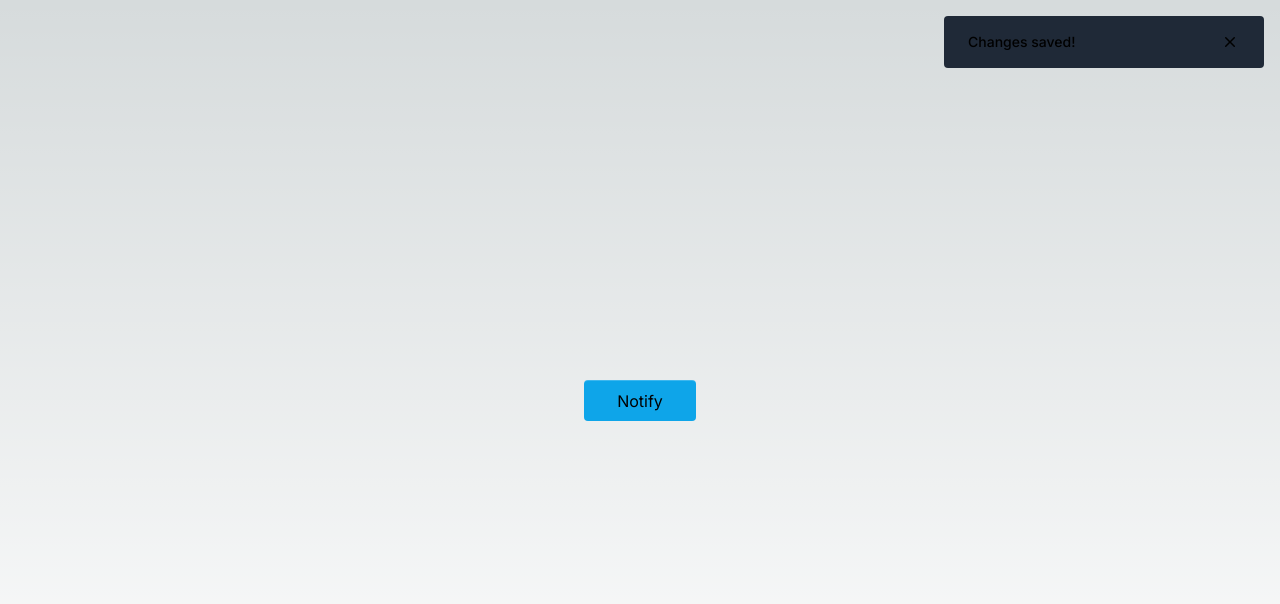
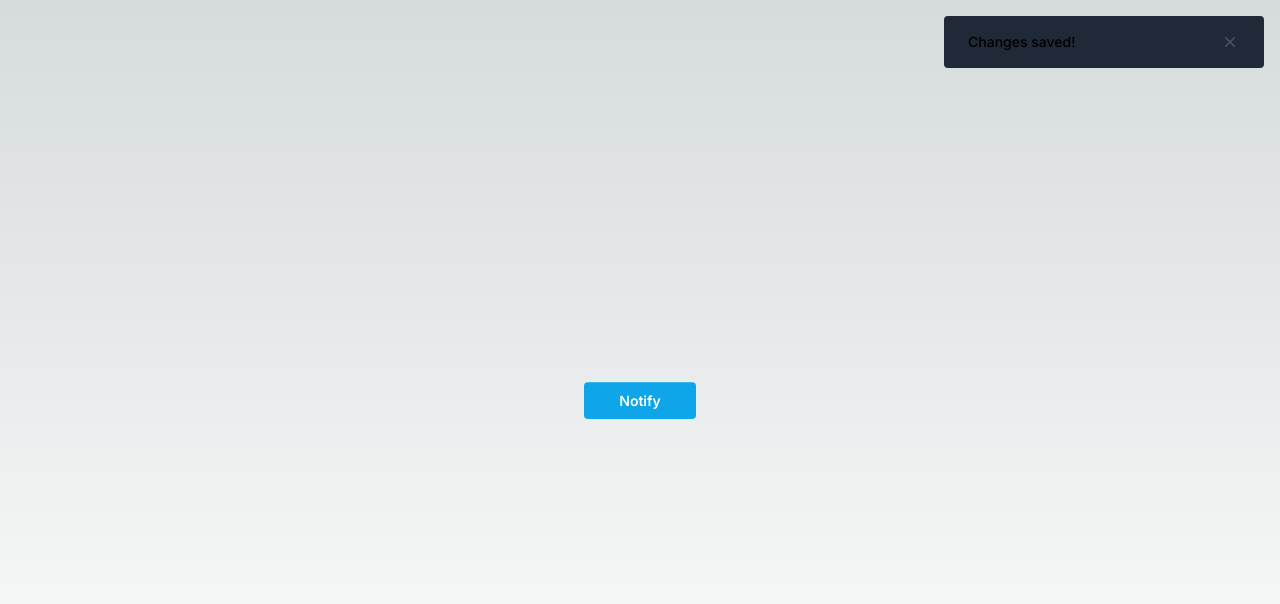
Before and after one commit to midcenturydude7/nextjs-radix-ui-animated-toast, a Next.js app: page / in a window 1280 px wide. Shown: the top 604 px of the page. Built offline with nearby package versions, Linux system fonts and the light colour scheme.

Commit message:
Working with react-toast in radix-ui

```diff
--- a/app/page.tsx
+++ b/app/page.tsx
@@ -8,7 +8,7 @@ import { XMarkIcon } from "@heroicons/react/20/solid";
 export default function Page() {
   return (
     <div className="flex p-2">
-      <button className="text w-28 rounded border-t border-white/20 bg-sky-500 py-2">
+      <button className="w-28 rounded border-t border-white/20 bg-sky-500 py-2 text-sm font-semibold text-white transition focus-visible:outline focus-visible:outline-2 focus-visible:outline-offset-2 focus-visible:outline-sky-400 active:bg-sky-600">
         Notify
       </button>
 
@@ -18,7 +18,7 @@ export default function Page() {
           className="flex items-center justify-between rounded border-gray-700 bg-gray-800 px-6 py-4 text-sm font-medium"
         >
           <Toast.Description>Changes saved!</Toast.Description>
-          <Toast.Close>
+          <Toast.Close className="text-gray-600 hover:text-gray-200">
             <XMarkIcon className="size-5" />
           </Toast.Close>
         </Toast.Root>
```
